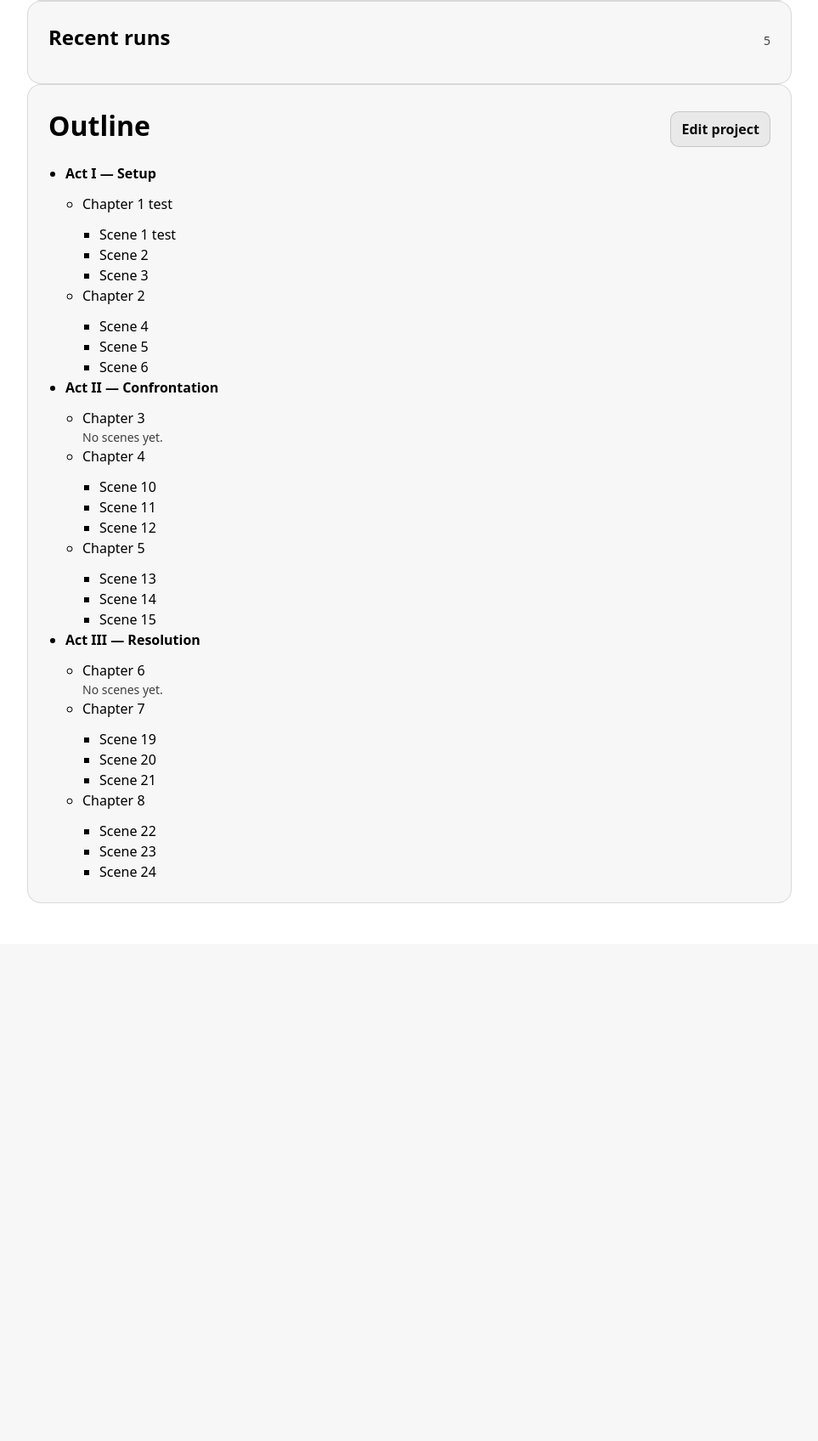
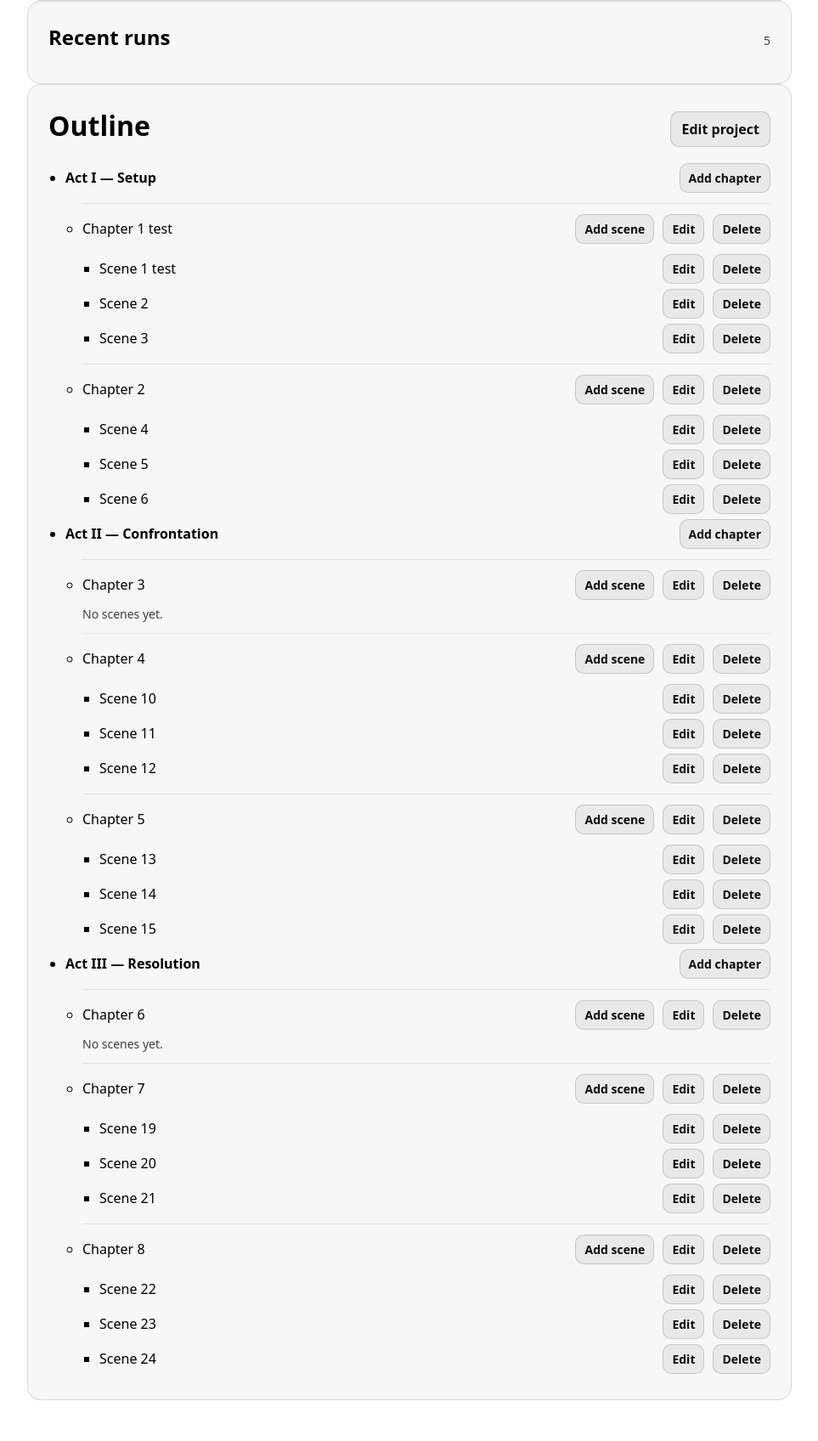
Before and after one commit to RimPeter/AI_Novel_Creator, a Django app: a page that uses main/templates/main/project_dashboard.html in a window 1280 px wide. Shown: the part 1218-2914 px from the top of the page at 85% size, without its empty margins (158-1121 px from the left). Before the commit the page ends 2281 px from the top, so only its background shows below. Run offline with Django 5.2, Linux system fonts and the light colour scheme; data comes from the database, SQL or seed files in the repository; both versions use the stored data as it was after the commit; data that the repository does not hold is empty.

Commit message:
Fix outline renumbering after deletes
Renumber chapters and scenes globally across the project outline after delete
Add migration to normalize existing numbering gaps

```diff
--- a/main/static/main/styles.css
+++ b/main/static/main/styles.css
@@ -257,3 +257,25 @@ dd {
   font-size: 24px;
   font-weight: 700;
 }
+
+.btn-sm {
+  padding: 6px 10px;
+  border-radius: 10px;
+  font-size: 14px;
+  font-weight: 600;
+}
+
+.outline-row {
+  display: flex;
+  align-items: baseline;
+  justify-content: space-between;
+  gap: 12px;
+  flex-wrap: wrap;
+  margin: 6px 0;
+}
+
+.outline-sep {
+  border: 0;
+  border-top: 1px solid rgba(127, 127, 127, 0.18);
+  margin: 12px 0;
+}
--- a/main/templates/main/project_dashboard.html
+++ b/main/templates/main/project_dashboard.html
@@ -107,16 +107,31 @@
       <ul>
         {% for item in outline_tree %}
           <li>
+            <div class="outline-row">
               <strong>{{ item.act.title|default:"(Untitled act)" }}</strong>
+              <div class="actions">
+                <a class="btn btn-secondary btn-sm" href="{% url 'chapter-add' slug=project.slug act_id=item.act.id %}">Add chapter</a>
+              </div>
+            </div>
             {% if item.chapters %}
               <ul>
                 {% for chapter_item in item.chapters %}
                   <li>
-                    {{ chapter_item.chapter.title|default:"(Untitled chapter)" }}
+                    <hr class="outline-sep" />
+                    <div class="outline-row">
+                      <span>{{ chapter_item.chapter.title|default:"(Untitled chapter)" }}</span>
+                      <div class="actions">
+                        <a class="btn btn-secondary btn-sm" href="{% url 'scene-add' slug=project.slug chapter_id=chapter_item.chapter.id %}">Add scene</a>
+                        <a class="btn btn-secondary btn-sm" href="{% url 'outline-node-edit' slug=project.slug pk=chapter_item.chapter.id %}">Edit</a>
+                        <a class="btn btn-secondary btn-sm" href="{% url 'outline-node-delete' slug=project.slug pk=chapter_item.chapter.id %}">Delete</a>
+                      </div>
+                    </div>
                     {% if chapter_item.scenes %}
                       <ul>
                         {% for scene in chapter_item.scenes %}
                           <li>
+                            <div class="outline-row">
+                              <span>
                                 {{ scene.title|default:"(Untitled scene)" }}
                                 {% if scene.pov or scene.location %}
                                   <span class="muted">
@@ -125,6 +140,12 @@
                                     {% if scene.location %}{{ scene.location }}{% endif %}
                                   </span>
                                 {% endif %}
+                              </span>
+                              <div class="actions">
+                                <a class="btn btn-secondary btn-sm" href="{% url 'outline-node-edit' slug=project.slug pk=scene.id %}">Edit</a>
+                                <a class="btn btn-secondary btn-sm" href="{% url 'outline-node-delete' slug=project.slug pk=scene.id %}">Delete</a>
+                              </div>
+                            </div>
                           </li>
                         {% endfor %}
                       </ul>
--- a/main/urls.py
+++ b/main/urls.py
@@ -10,4 +10,24 @@ urlpatterns = [
     path("projects/<slug:slug>/edit/", views.ProjectUpdateView.as_view(), name="project-edit"),
     path("projects/<slug:slug>/dashboard/", views.ProjectDashboardView.as_view(), name="project-dashboard"),
     path("projects/<slug:slug>/bible/edit/", views.StoryBibleUpdateView.as_view(), name="bible-edit"),
+    path(
+        "projects/<slug:slug>/outline/chapters/new/<uuid:act_id>/",
+        views.OutlineChapterCreateView.as_view(),
+        name="chapter-add",
+    ),
+    path(
+        "projects/<slug:slug>/outline/scenes/new/<uuid:chapter_id>/",
+        views.OutlineSceneCreateView.as_view(),
+        name="scene-add",
+    ),
+    path(
+        "projects/<slug:slug>/outline/node/<uuid:pk>/edit/",
+        views.OutlineNodeUpdateView.as_view(),
+        name="outline-node-edit",
+    ),
+    path(
+        "projects/<slug:slug>/outline/node/<uuid:pk>/delete/",
+        views.OutlineNodeDeleteView.as_view(),
+        name="outline-node-delete",
+    ),
 ]
--- a/main/views.py
+++ b/main/views.py
@@ -1,12 +1,84 @@
+import re
+
 from django.contrib import messages
+from django.db import transaction
 from django.http import HttpResponseRedirect
 from django.shortcuts import get_object_or_404, render
 from django.urls import reverse, reverse_lazy
-from django.views.generic import CreateView, DetailView, ListView, UpdateView
+from django.views.generic import CreateView, DeleteView, DetailView, ListView, UpdateView
+from django.db.models import Max
 
-from .forms import NovelProjectForm, StoryBibleForm
+from .forms import NovelProjectForm, OutlineChapterForm, OutlineSceneForm, StoryBibleForm
 from .models import NovelProject, OutlineNode, StoryBible
 from .tasks import generate_all_scenes, generate_bible, generate_outline
+
+
+def _renumber_outline_for_project(project: NovelProject) -> None:
+    acts = list(
+        OutlineNode.objects.filter(project=project, node_type=OutlineNode.NodeType.ACT).order_by(
+            "order", "created_at", "id"
+        )
+    )
+
+    chapter_number = 0
+    scene_number = 0
+
+    acts_to_update = []
+    chapters_to_update = []
+    scenes_to_update = []
+
+    for act_idx, act in enumerate(acts, start=1):
+        if act.order != act_idx:
+            act.order = act_idx
+            acts_to_update.append(act)
+
+        chapters = list(
+            OutlineNode.objects.filter(project=project, parent=act, node_type=OutlineNode.NodeType.CHAPTER).order_by(
+                "order", "created_at", "id"
+            )
+        )
+
+        for ch_idx, chapter in enumerate(chapters, start=1):
+            if chapter.order != ch_idx:
+                chapter.order = ch_idx
+                chapters_to_update.append(chapter)
+
+            chapter_number += 1
+            current_title = (chapter.title or "").strip()
+            if re.fullmatch(r"Chapter \d+", current_title):
+                desired = f"Chapter {chapter_number}"
+                if current_title != desired:
+                    chapter.title = desired
+                    if chapter not in chapters_to_update:
+                        chapters_to_update.append(chapter)
+
+            scenes = list(
+                OutlineNode.objects.filter(project=project, parent=chapter, node_type=OutlineNode.NodeType.SCENE).order_by(
+                    "order", "created_at", "id"
+                )
+            )
+
+            for sc_idx, scene in enumerate(scenes, start=1):
+                if scene.order != sc_idx:
+                    scene.order = sc_idx
+                    scenes_to_update.append(scene)
+
+                scene_number += 1
+                current_scene_title = (scene.title or "").strip()
+                if re.fullmatch(r"Scene \d+", current_scene_title):
+                    desired = f"Scene {scene_number}"
+                    if current_scene_title != desired:
+                        scene.title = desired
+                        if scene not in scenes_to_update:
+                            scenes_to_update.append(scene)
+
+    if acts_to_update:
+        OutlineNode.objects.bulk_update(acts_to_update, ["order"])
+    if chapters_to_update:
+        OutlineNode.objects.bulk_update(chapters_to_update, ["order", "title"])
+    if scenes_to_update:
+        OutlineNode.objects.bulk_update(scenes_to_update, ["order", "title"])
+
 
 def home(request):
     return render(request, "main/base.html")
@@ -149,3 +221,159 @@ class StoryBibleUpdateView(UpdateView):
 
     def get_success_url(self):
         return reverse_lazy("project-dashboard", kwargs={"slug": self.project.slug})
+
+
+class OutlineChapterCreateView(CreateView):
+    form_class = OutlineChapterForm
+    template_name = "main/outline_node_form.html"
+
+    def dispatch(self, request, *args, **kwargs):
+        self.project = get_object_or_404(NovelProject, slug=kwargs["slug"])
+        self.act = get_object_or_404(
+            OutlineNode,
+            id=kwargs["act_id"],
+            project=self.project,
+            node_type=OutlineNode.NodeType.ACT,
+        )
+        return super().dispatch(request, *args, **kwargs)
+
+    def get_initial(self):
+        initial = super().get_initial()
+        max_order = (
+            OutlineNode.objects.filter(project=self.project, parent=self.act, node_type=OutlineNode.NodeType.CHAPTER)
+            .aggregate(Max("order"))
+            .get("order__max")
+            or 0
+        )
+        initial.setdefault("order", max_order + 1)
+        return initial
+
+    def get_context_data(self, **kwargs):
+        ctx = super().get_context_data(**kwargs)
+        ctx["project"] = self.project
+        ctx["parent_node"] = self.act
+        ctx["node_kind"] = "chapter"
+        return ctx
+
+    def form_valid(self, form):
+        form.instance.project = self.project
+        form.instance.parent = self.act
+        form.instance.node_type = OutlineNode.NodeType.CHAPTER
+        response = super().form_valid(form)
+        messages.success(self.request, "Chapter added.")
+        return response
+
+    def get_success_url(self):
+        return reverse_lazy("project-dashboard", kwargs={"slug": self.project.slug})
+
+
+class OutlineSceneCreateView(CreateView):
+    form_class = OutlineSceneForm
+    template_name = "main/outline_node_form.html"
+
+    def dispatch(self, request, *args, **kwargs):
+        self.project = get_object_or_404(NovelProject, slug=kwargs["slug"])
+        self.chapter = get_object_or_404(
+            OutlineNode,
+            id=kwargs["chapter_id"],
+            project=self.project,
+            node_type=OutlineNode.NodeType.CHAPTER,
+        )
+        return super().dispatch(request, *args, **kwargs)
+
+    def get_initial(self):
+        initial = super().get_initial()
+        max_order = (
+            OutlineNode.objects.filter(project=self.project, parent=self.chapter, node_type=OutlineNode.NodeType.SCENE)
+            .aggregate(Max("order"))
+            .get("order__max")
+            or 0
+        )
+        initial.setdefault("order", max_order + 1)
+        return initial
+
+    def get_context_data(self, **kwargs):
+        ctx = super().get_context_data(**kwargs)
+        ctx["project"] = self.project
+        ctx["parent_node"] = self.chapter
+        ctx["node_kind"] = "scene"
+        return ctx
+
+    def form_valid(self, form):
+        form.instance.project = self.project
+        form.instance.parent = self.chapter
+        form.instance.node_type = OutlineNode.NodeType.SCENE
+        response = super().form_valid(form)
+        messages.success(self.request, "Scene added.")
+        return response
+
+    def get_success_url(self):
+        return reverse_lazy("project-dashboard", kwargs={"slug": self.project.slug})
+
+
+class OutlineNodeUpdateView(UpdateView):
+    template_name = "main/outline_node_form.html"
+
+    def dispatch(self, request, *args, **kwargs):
+        self.project = get_object_or_404(NovelProject, slug=kwargs["slug"])
+        return super().dispatch(request, *args, **kwargs)
+
+    def get_queryset(self):
+        return OutlineNode.objects.filter(
+            project=self.project,
+            node_type__in=[OutlineNode.NodeType.CHAPTER, OutlineNode.NodeType.SCENE],
+        ).select_related("parent")
+
+    def get_form_class(self):
+        obj = self.get_object()
+        if obj.node_type == OutlineNode.NodeType.CHAPTER:
+            return OutlineChapterForm
+        return OutlineSceneForm
+
+    def get_context_data(self, **kwargs):
+        ctx = super().get_context_data(**kwargs)
+        obj = self.object
+        ctx["project"] = self.project
+        ctx["parent_node"] = obj.parent
+        ctx["node_kind"] = "chapter" if obj.node_type == OutlineNode.NodeType.CHAPTER else "scene"
+        return ctx
+
+    def form_valid(self, form):
+        messages.success(self.request, "Saved.")
+        return super().form_valid(form)
+
+    def get_success_url(self):
+        return reverse_lazy("project-dashboard", kwargs={"slug": self.project.slug})
+
+
+class OutlineNodeDeleteView(DeleteView):
+    template_name = "main/outline_node_confirm_delete.html"
+
+    def dispatch(self, request, *args, **kwargs):
+        self.project = get_object_or_404(NovelProject, slug=kwargs["slug"])
+        return super().dispatch(request, *args, **kwargs)
+
+    def get_queryset(self):
+        return OutlineNode.objects.filter(
+            project=self.project,
+            node_type__in=[OutlineNode.NodeType.CHAPTER, OutlineNode.NodeType.SCENE],
+        ).select_related("parent")
+
+    def get_context_data(self, **kwargs):
+        ctx = super().get_context_data(**kwargs)
+        ctx["project"] = self.project
+        ctx["parent_node"] = self.object.parent
+        ctx["node_kind"] = "chapter" if self.object.node_type == OutlineNode.NodeType.CHAPTER else "scene"
+        return ctx
+
+    def get_success_url(self):
+        return reverse_lazy("project-dashboard", kwargs={"slug": self.project.slug})
+
+    def form_valid(self, form):
+        self.object = self.get_object()
+        with transaction.atomic():
+            self.object.delete()
+            _renumber_outline_for_project(self.project)
+
+        messages.success(self.request, "Deleted and renumbered.")
+        return HttpResponseRedirect(self.get_success_url())
```
Also changed, not shown: main/forms.py (+35 -1 lines), main/templates/main/outline_node_confirm_delete.html (added, +27 -0 lines), main/templates/main/outline_node_form.html (added, +45 -0 lines), db.sqlite3, main/migrations/0002_renumber_outline.py (added), main/migrations/0003_renumber_outline_global_titles.py (added). Lines whose indentation alone changed are shown as unchanged.
